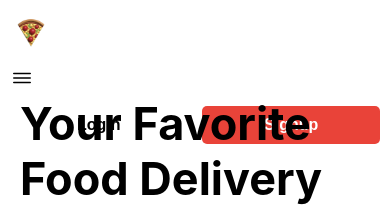
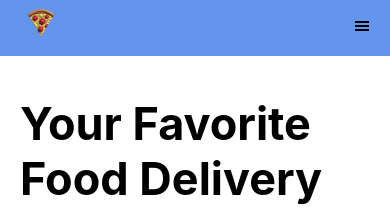
Before and after one commit to ARaihan66/Food_Delivery_Task, a React (Vite) app: page / in a window 390 px wide. Shown: the top 207 px of the page. Built offline with nearby package versions, Linux system fonts and the light colour scheme.

Commit message:
Navbar responsive done

```diff
--- a/src/components/footer/Footer.jsx
+++ b/src/components/footer/Footer.jsx
@@ -4,6 +4,7 @@ import apple_logo from "../../assets/apple_logo.png";
 import android_logo from "../../assets/android_logo.png";
 
 const Footer = () => {
+  const currentYear = new Date().getFullYear();
   return (
     <div className="footer-main">
       <div className="footer">
@@ -73,7 +74,7 @@ const Footer = () => {
         </div>
       </div>
       <div className="footer-bottom">
-        <p>© 2023 pizza All right reserved</p>
+      <p>© {currentYear} Pizza. All rights reserved.</p>
         <div className="footer-links">
           <span>Privacy</span>
           <span>Policy</span>
--- a/src/components/navbar/Navbar.jsx
+++ b/src/components/navbar/Navbar.jsx
@@ -1,60 +1,15 @@
-//import {useState} from 'react';
-//import Logo from '../../assets/Logo.png';
-//import './style.css';
-//import { IoIosArrowDown } from "react-icons/io";
-
-//const Navbar = () => {
-//  const [dropdownOpen, setDropdownOpen] = useState(false);
-
-//  const toggleDropdown = () => {
-//    setDropdownOpen(!dropdownOpen);
-//  };
-
-//  return (
-//    <nav className='nav-main'>
-//      <div className='logo-container'>
-//       <a href='/'> <img src={Logo} alt='Logo' className='logo-image' /></a>
-//      </div>
-//      <ul className='nav-links'>
-//        <li><a href="/restaurants">Restaurants</a></li>
-//        <li><a href="/recipes">Recipes</a></li>
-//        <li><a href="/about">About</a></li>
-//        <li className='dropdown' onMouseEnter={toggleDropdown} onMouseLeave={toggleDropdown}>
-//          <a href="#" className='drop-down-page-arrow'>Page <IoIosArrowDown /></a>
-//          {dropdownOpen && (
-//            <ul className='dropdown-menu'>
-//              <li><a href="/page1">Page 1</a></li>
-//              <li><a href="/page2">Page 2</a></li>
-//              <li><a href="/page3">Page 3</a></li>
-//            </ul>
-//          )}
-//        </li>
-//      </ul>
-//      <div className='auth-section'>
-//        <button className='auth-button login-button'>Login</button>
-//        <button className='auth-button signup-button'>Signup</button>
-//      </div>
-//    </nav>
-//  );
-//}
-
-//export default Navbar;
-
 import { useState } from 'react';
 import Logo from '../../assets/Logo.png';
 import './style.css';
-import { IoIosArrowDown, IoIosMenu, IoIosClose } from "react-icons/io";
+import { IoIosArrowDown } from "react-icons/io";
+import { GiHamburgerMenu } from "react-icons/gi";
+import { BsXLg } from "react-icons/bs";
 
 const Navbar = () => {
-  const [dropdownOpen, setDropdownOpen] = useState(false);
-  const [mobileMenuOpen, setMobileMenuOpen] = useState(false);
+  const [hamburger, setHamburger] = useState(false);
 
-  const toggleDropdown = () => {
-    setDropdownOpen(!dropdownOpen);
-  };
-
-  const toggleMobileMenu = () => {
-    setMobileMenuOpen(!mobileMenuOpen);
+  const handleOnHamburger = () => {
+    setHamburger(!hamburger);
   };
 
   return (
@@ -62,28 +17,22 @@ const Navbar = () => {
       <div className='logo-container'>
         <a href='/'><img src={Logo} alt='Logo' className='logo-image' /></a>
       </div>
-      <div className='menu-icon' onClick={toggleMobileMenu}>
-        {mobileMenuOpen ? <IoIosClose /> : <IoIosMenu />}
-      </div>
-      <ul className={`nav-links ${mobileMenuOpen ? 'mobile-menu-open' : ''}`}>
+      <ul className={`nav-links ${hamburger ? 'open' : ''}`}>
+      <li><a href="/">Home</a></li>
         <li><a href="/restaurants">Restaurants</a></li>
         <li><a href="/recipes">Recipes</a></li>
         <li><a href="/about">About</a></li>
-        <li className='dropdown' onMouseEnter={toggleDropdown} onMouseLeave={toggleDropdown}>
+        <li>
           <a href="#" className='drop-down-page-arrow'>Page <IoIosArrowDown /></a>
-          {dropdownOpen && (
-            <ul className='dropdown-menu'>
-              <li><a href="/page1">Page 1</a></li>
-              <li><a href="/page2">Page 2</a></li>
-              <li><a href="/page3">Page 3</a></li>
-            </ul>
-          )}
         </li>
       </ul>
       <div className='auth-section'>
         <button className='auth-button login-button'>Login</button>
         <button className='auth-button signup-button'>Signup</button>
       </div>
+      <div className='hamburger-menu' onClick={handleOnHamburger}>
+        {hamburger ? <BsXLg /> : <GiHamburgerMenu />}
+      </div>
     </nav>
   );
 }
--- a/src/components/navbar/style.css
+++ b/src/components/navbar/style.css
@@ -108,7 +108,32 @@
 
   .dropdown-menu li a:hover {
     background-color: #f1f1f1;
+  }
+
+  @media(max-width: 768px) {
+    .nav-main{
+      background-color: darkslategray;
+      width: 100%;
+      margin: 0px;
+    }
+
+    .nav-links{
+      display: none;
+    }
+
+    .auth-section{
+      display: none;
+    }
+
+    .new-nav-link{
+      margin: 0px;
+      padding: 0px;
+      list-style-type: none;
+      position: absolute;
+      left: 0px;
+    }
   }*/
+
 
 .nav-main {
   display: flex;
@@ -116,7 +141,6 @@
   align-items: center;
   padding: 10px 20px;
   height: 56px;
-    margin-top: 62px;
   margin: 60px 211px;
 }
 
@@ -127,12 +151,6 @@
 .logo-image {
   height: 42px;
   width: 42px;
-    cursor: pointer;
-  }
-
-.menu-icon {
-    display: none;
-    font-size: 24px;
   cursor: pointer;
 }
 
@@ -175,7 +193,6 @@
 
 .login-button {
   font-weight: 700;
-    border: none;
   background-color: white;
 }
 
@@ -183,52 +200,23 @@
   background-color: rgba(233, 67, 57, 1);
   color: white;
   font-weight: 700;
-    padding: 20px 25px;
+  padding: 10px 15px;
   border-radius: 30px;
 }
 
-.dropdown:hover .dropdown-menu {
-    display: block;
-  }
-
-.drop-down-page-arrow {
-    display: flex;
-    justify-content: center;
-    align-items: center;
-  }
-
-.dropdown-menu {
+.hamburger-menu {
   display: none;
-    position: absolute;
-    top: 23%;
-    left: 56%;
-    background-color: white;
-    box-shadow: 0 8px 16px rgba(0, 0, 0, 0.2);
-    list-style: none;
-    padding: 10px;
-    margin: 0;
-  }
-
-.dropdown-menu li {
-    padding: 10px;
-  }
-
-.dropdown-menu li a {
-    color: #333;
-    text-decoration: none;
-    display: block;
-  }
-
-.dropdown-menu li a:hover {
-    background-color: #f1f1f1;
+  cursor: pointer;
 }
 
 @media (max-width: 768px) {
   .nav-main {
-        flex-direction: column;
-        align-items: flex-start;
+    flex-direction: row;
+    justify-content: space-between;
+    align-items:center;
     margin: 0;
-        padding: 10px;
+    /*padding: 20px;*/
+    background-color: cornflowerblue;
   }
 
   .logo-container {
@@ -236,40 +224,40 @@
     margin-bottom: 10px;
   }
 
-    .menu-icon {
-        display: block;
+  .nav-links {
+    display: none;
+    text-align: center;
+    flex-direction: column;
+    width: 100%;
+    background-color: cornflowerblue;
+    margin: 0px;
+    position: absolute;
+    top:8%;
+    left: 0px;
   }
 
-    .nav-links {
-        flex-direction: column;
-        width: 100%;
-        display: none;
-    }
-
-    .nav-links.mobile-menu-open {
+  .nav-links.open {
     display: flex;
   }
 
+  .nav-links li {
+    margin: 10px 0;
+  }
+
   .auth-section {
-        flex: none;
+    /*flex: none;
     width: 100%;
     justify-content: space-between;
-        margin-top: 10px;
+    margin-top: 10px;*/
+    display: none;
   }
 
   .auth-button {
     width: 48%;
   }
 
-    .signup-button {
-        padding: 10px 15px;
-        border-radius: 5px;
-    }
-
-    .dropdown-menu {
-        position: relative;
-        top: 0;
-        left: 0;
-        box-shadow: none;
+  .hamburger-menu {
+    display: block;
+    z-index: 2;
   }
 }
```
Lines whose indentation alone changed are shown as unchanged.
